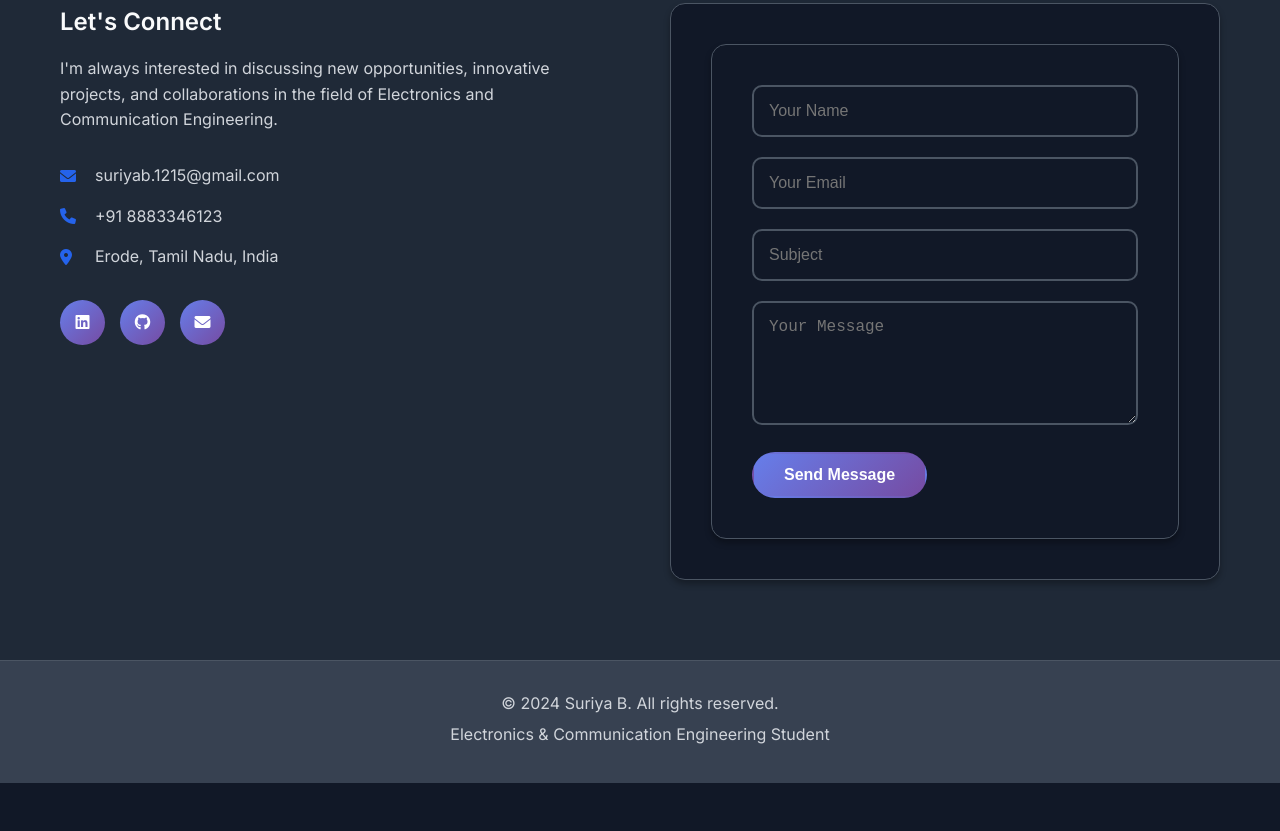
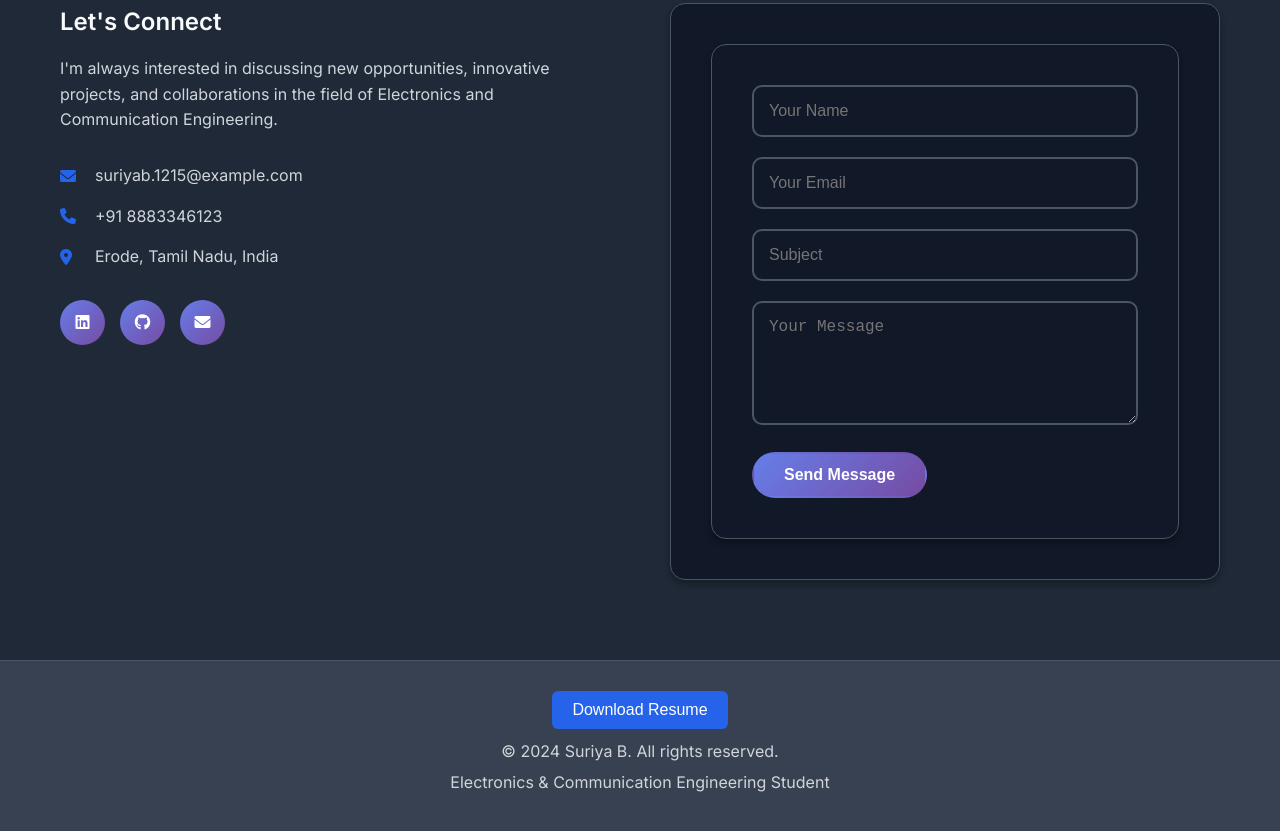
Before and after one commit to SURIYAB-12/MY_PORT, a plain HTML site: page index.html in a window 1280 px wide. Shown: the part 4650-5481 px from the top of the page. Before the commit the page ends 5433 px from the top, so only its background shows below. Drawn offline with nearby package versions, Linux system fonts and the light colour scheme.

Commit message:
index.html

```diff
--- a/index.html
+++ b/index.html
@@ -348,7 +348,7 @@
                     <div class="contact-items">
                         <div class="contact-item">
                             <i class="fas fa-envelope"></i>
-                            <span>suriyab.1215@gmail.com</span>
+                            <span>suriyab.1215@example.com</span>
                         </div>
                         <div class="contact-item">
                             <i class="fas fa-phone"></i>
@@ -393,6 +393,12 @@
     <footer class="footer">
         <div class="container">
             <div class="footer-content">
+
+                <!-- ✅ Download Resume Button -->
+                <a href="resume.pdf" download>
+                    <button class="download-btn">Download Resume</button>
+                </a>
+
                 <p>&copy; 2024 Suriya B. All rights reserved.</p>
                 <p>Electronics & Communication Engineering Student</p>
             </div>
@@ -408,5 +414,6 @@
     </div>
 
     <script src="script.js"></script>
+
 </body>
 </html>
```
